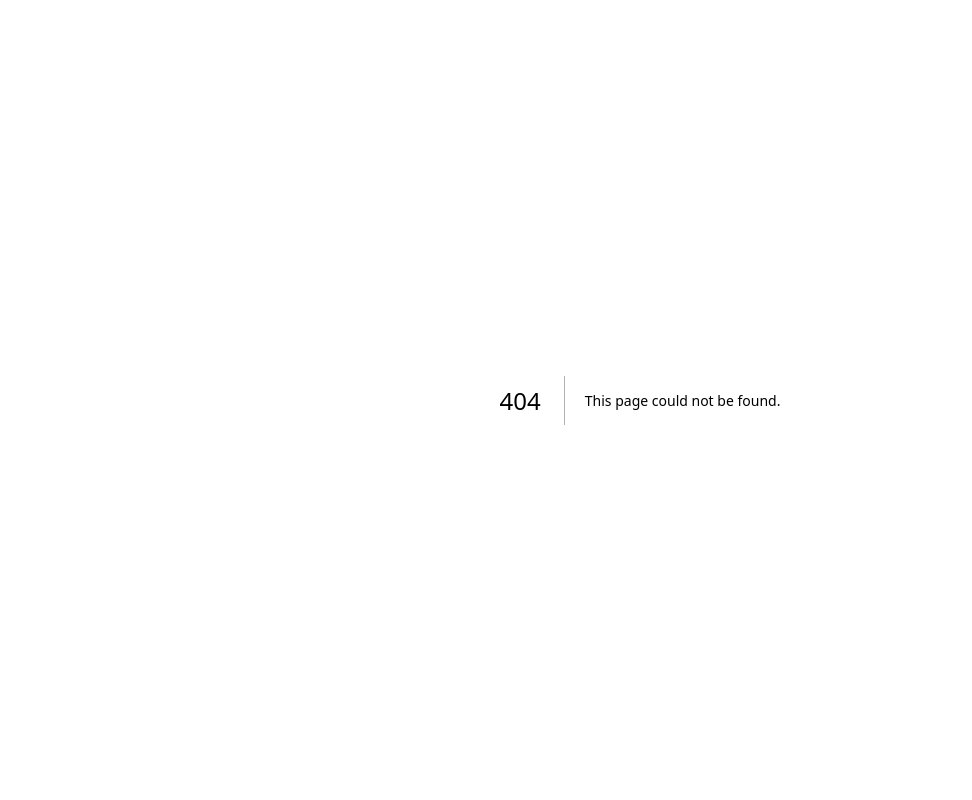
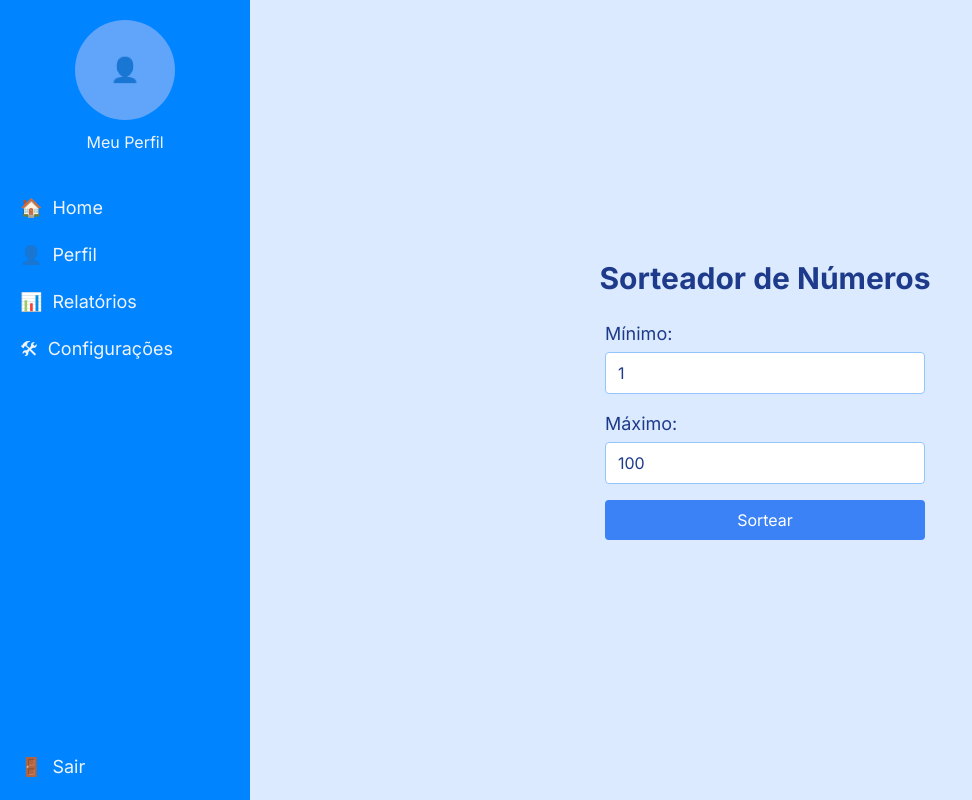
Before and after one commit to NathRabeloo/SearchBytes, a Next.js app: page /sorteador in a window 1280 px wide. Before the commit this address had no page. Shown: the whole page, without its empty margins (0-972 px from the left). Built offline with nearby package versions, Linux system fonts and the light colour scheme.

Commit message:
Adicionei o sorteador, edit ainda sem funcionar

```diff
--- /dev/null
+++ b/app/api/sorteador/route.ts
@@ -0,0 +1,18 @@
+import { NextResponse } from "next/server";
+
+export async function GET(request: Request) {
+  const { searchParams } = new URL(request.url);
+  const min = parseInt(searchParams.get("min") || "0");
+  const max = parseInt(searchParams.get("max") || "100");
+
+  if (isNaN(min) || isNaN(max) || min >= max) {
+    return NextResponse.json(
+      { error: "Intervalo inválido. Certifique-se de que 'min < max'." },
+      { status: 400 }
+    );
+  }
+
+  const randomNumber = Math.floor(Math.random() * (max - min + 1)) + min;
+
+  return NextResponse.json({ result: randomNumber });
+}
--- /dev/null
+++ b/app/sorteador/page.tsx
@@ -0,0 +1,62 @@
+"use client";
+
+import { useState } from "react";
+import Sidebar from "../components/Sidebar/Sidebar";
+
+export default function SortearNumeros() {
+  const [min, setMin] = useState(1);
+  const [max, setMax] = useState(100);
+  const [result, setResult] = useState<number | null>(null);
+
+  const handleSortear = async () => {
+    const res = await fetch('/api/sorteador');
+    const data = await res.json();
+
+    if (data.result) {
+      setResult(data.result);
+    } else {
+      alert(data.error || "Erro ao sortear número.");
+    }
+  };
+
+  return (
+    <div className="flex min-h-screen bg-blue-100 text-blue-900">
+      <Sidebar /> {/* Menu Lateral */}
+      <div className="flex-1 flex flex-col items-center justify-center p-6">
+        <h1 className="text-3xl font-bold mb-6">Sorteador de Números</h1>
+        <div className="space-y-4 w-80">
+          <div>
+            <label className="block text-lg mb-1">Mínimo:</label>
+            <input
+              type="number"
+              value={min}
+              onChange={(e) => setMin(Number(e.target.value))}
+              className="w-full border border-blue-300 px-3 py-2 rounded focus:outline-none focus:ring-2 focus:ring-blue-500"
+            />
+          </div>
+          <div>
+            <label className="block text-lg mb-1">Máximo:</label>
+            <input
+              type="number"
+              value={max}
+              onChange={(e) => setMax(Number(e.target.value))}
+              className="w-full border border-blue-300 px-3 py-2 rounded focus:outline-none focus:ring-2 focus:ring-blue-500"
+            />
+          </div>
+          <button
+            onClick={handleSortear}
+            className="w-full bg-blue-500 text-white px-4 py-2 rounded hover:bg-blue-600"
+          >
+            Sortear
+          </button>
+          {result !== null && (
+            <div className="mt-4 bg-white border border-blue-300 p-4 rounded shadow">
+              <h2 className="text-lg font-bold text-blue-800">Número sorteado:</h2>
+              <p className="text-2xl font-bold">{result}</p>
+            </div>
+          )}
+        </div>
+      </div>
+    </div>
+  );
+}
```
